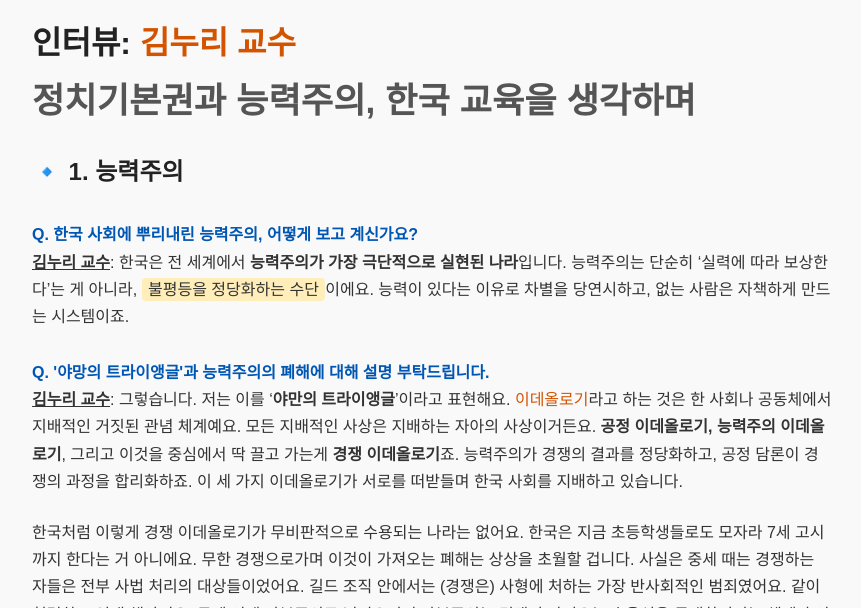
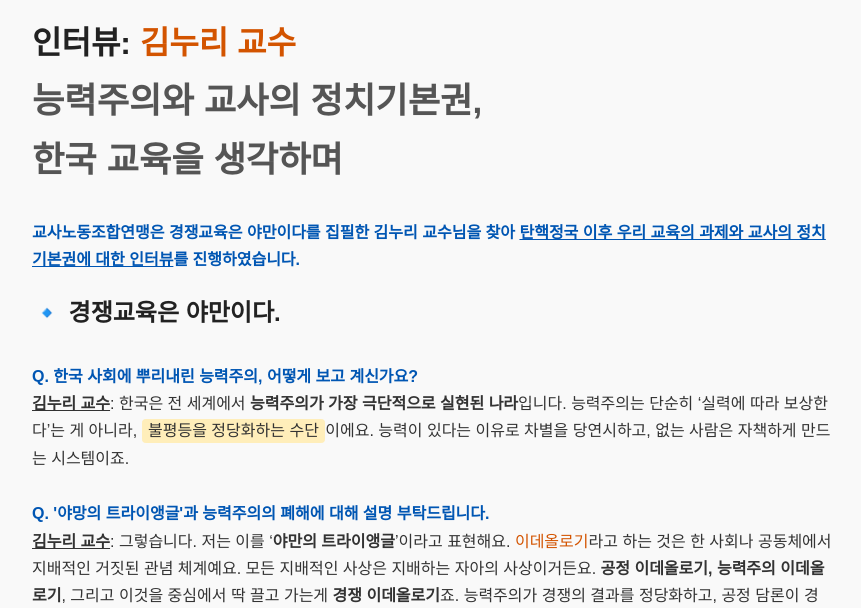
Before and after one commit to KFTU-discours/kftu-magazine, a plain HTML site: page interview-1.html in a window 1280 px wide. Shown: the part 492-1100 px from the top of the page, without its empty margins (208-1069 px from the left). Drawn offline with Linux system fonts and the light colour scheme.

Commit message:
interview-1.html

```diff
--- a/interview-1.html
+++ b/interview-1.html
@@ -3,7 +3,7 @@
 <head>
   <meta charset="UTF-8">
   <meta name="viewport" content="width=device-width, initial-scale=1.0">
-  <title>인터뷰: 김누리 교수 - 정치기본권과 능력주의</title>
+  <title>인터뷰: 김누리 교수 - 능력주의와 교사의 정치기본권</title>
   <style>
     body {
       font-family: 'Noto Sans KR', sans-serif;
@@ -78,9 +78,11 @@
   </div>
 
   <h1>인터뷰: <a href="https://ko.wikipedia.org/wiki/%EA%B9%80%EB%88%84%EB%A6%AC" target="_blank">김누리 교수</a>
-    <br><span style="font-size: 1.1em; color: #555;">정치기본권과 능력주의, 한국 교육을 생각하며</span></h1>
+    <br><span style="font-size: 1.1em; color: #555;">능력주의와 교사의 정치기본권,<BR>한국 교육을 생각하며</span></h1>
 
-  <h2>🔹 1. 능력주의</h2>
+  <div class="question">교사노동조합연맹은 경쟁교육은 야만이다를 집필한 김누리 교수님을 찾아 <U>탄핵정국 이후 우리 교육의 과제와 교사의 정치기본권에 대한 인터뷰</U>를 진행하였습니다.</div>
+
+  <h2>🔹 경쟁교육은 야만이다.</h2>
 
   <div class="question">Q. 한국 사회에 뿌리내린 능력주의, 어떻게 보고 계신가요?</div>
   <div class="answer">
```
